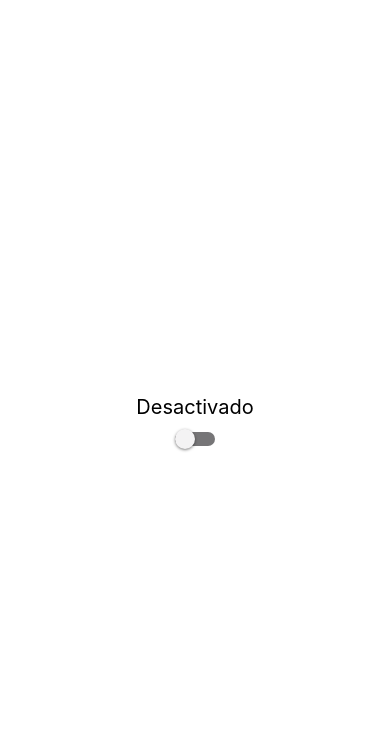
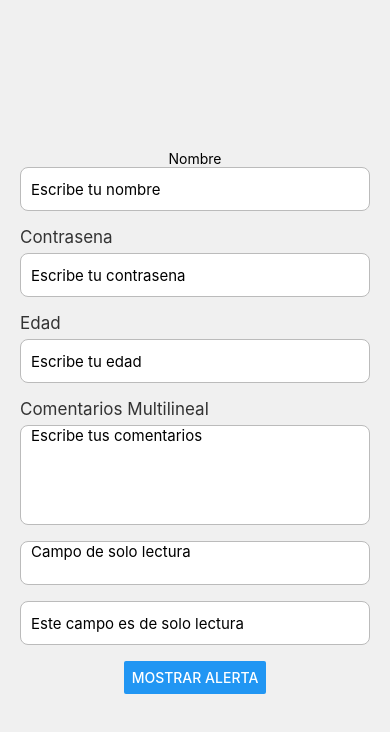
Before and after one commit to Ssasja1/PM194, a React Native app in the folder my-blank/: screen / in a window 390 px wide. Shown: the top 732 px of the page. Built offline with nearby package versions, Linux system fonts and the light colour scheme.

Commit message:
Text Input Y Text Alert

```diff
--- a/my-blank/App.js
+++ b/my-blank/App.js
@@ -1,82 +1,106 @@
 /* Zona 1: Importaciones */
 import React, { useState } from 'react';
-import { StyleSheet, Text, View, Button, Switch } from 'react-native';
-
-
-
-const Interruptor = ()=> {
-  const [isEnabled, setIsEnabled] = useState(false);
-  const toggleSwitch = () => setIsEnabled(previousState => !previousState);
-  return (
-    <View style={styles.container}>
-      <Text style={styles.title}>
-      {isEnabled ? 'Activado' : 'Desactivado'}
-      </Text>
-      <Switch
-      trackColor={{ false: '#767577', true: '#81b0ff' }}
-      thumbColor={isEnabled ? '#f5dd4b' : '#f4f3f4'}
-      onValueChange={toggleSwitch}
-      value={isEnabled}
-      >
-
-      </Switch>
-    </View>
-  );
-}
-
+import { StyleSheet, Text, View, Button, TextInput, Alert, ScrollView } from 'react-native';
 
 /* Zona 2: Main */
 export default function App() {
+  const [nombre, setNombre] = useState('');
+  const [password, setPassword] = useState('');
+  const [comments, setComments] = useState('');
+  const [age, setAge] = useState('');
+
+
+  const showAlert = () => {
+  if (nombre.trim() === '' || password.trim() === '' || age.trim() === '') {
+    window.alert('Por favor, completa todos los campos requeridos.');
+  } else {
+    window.alert(
+      `Nombre: ${nombre}\nContrasena: ${password}\nEdad: ${age}\nComentarios: ${comments}`
+    );
+  }
+
+}
+
   return (
-    <View style={styles.container}>
-     <Interruptor></Interruptor>
-    </View>
+   <ScrollView contentContainerStyle={styles.container}>
+    <Text styles={styles.input}>Nombre</Text>
+    <TextInput
+    style={styles.input}
+    placeholder="Escribe tu nombre"
+    value={nombre}
+    onChangeText={setNombre}
+    >
+    </TextInput>
+
+    <Text style= {styles.title}>Contrasena</Text>
+    <TextInput
+    style={styles.input}
+    placeholder="Escribe tu contrasena"
+    value={password}
+    onChangeText={setPassword}
+    secureTextEntry={true}>
+    </TextInput>
+
+    <Text style={styles.title}>Edad</Text>
+    <TextInput
+    style={styles.input}
+    placeholder="Escribe tu edad"
+    value={age}
+    onChangeText={setAge}
+    keyboardType="numeric"
+    >
+    </TextInput>
+
+    <Text style={styles.title}>Comentarios Multilineal</Text>
+    <TextInput
+    style={[styles.input, { height: 100, textAlignVertical: 'top' }]}
+    placeholder="Escribe tus comentarios"
+    value={comments}
+    onChangeText={setComments}
+    multiline={true}
+    numberOfLines={4}
+    >
+    </TextInput>
+
+    <Text style={styles.input}>Campo de solo lectura</Text>
+    <TextInput
+    style={styles.input}
+    value="Este campo es de solo lectura"
+    editable={false}
+    >
+    </TextInput>
+
+    <Button title="Mostrar Alerta" onPress={showAlert}></Button>
+
+
+   </ScrollView>
   );
 }
 
 /* Estilos */
-
-/* Estilos */
 const styles = StyleSheet.create({
   container: {
-    flex: 1,
-    backgroundColor: '#fff',
+    flexGrow: 1,
+    backgroundColor: '#f0f0f0',
     alignItems: 'center',
     justifyContent: 'center',
     padding: 20,
   },
-  text: {
-    color: '#fff',
-    fontSize: 27,
-    marginBottom: 10,
-  },
   title: {
-    fontSize: 20,
-    marginBottom: 10,
+    fontSize: 17,
+    color: '#333',
+    marginBottom: 6,
+    alignSelf: 'flex-start',
   },
   input: {
-    height: 40,
-    borderColor: 'gray',
+    height: 44,
+    borderColor: '#bbb',
     borderWidth: 1,
     paddingHorizontal: 10,
-    marginBottom: 20,
-    borderRadius: 5,
-    backgroundColor: 'white',
+    marginBottom: 16,
+    borderRadius: 8,
+    backgroundColor: '#fff',
     width: '100%',
-  },
-  red: {
-    backgroundColor: 'red',
-    padding: 10,
-    borderRadius: 5,
-  },
-  blue: {
-    backgroundColor: 'blue',
-    padding: 10,
-    borderRadius: 5,
-  },
-  green: {
-    backgroundColor: 'green',
-    padding: 10,
-    borderRadius: 5,
+    fontSize: 15,
   },
 });
```
